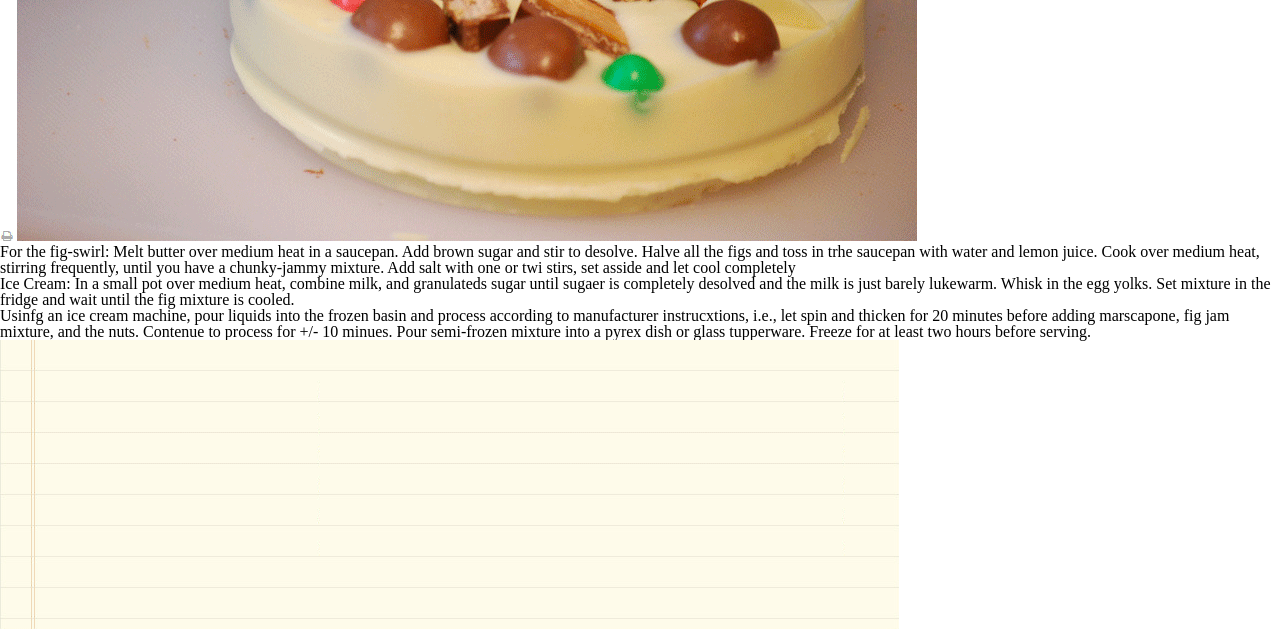
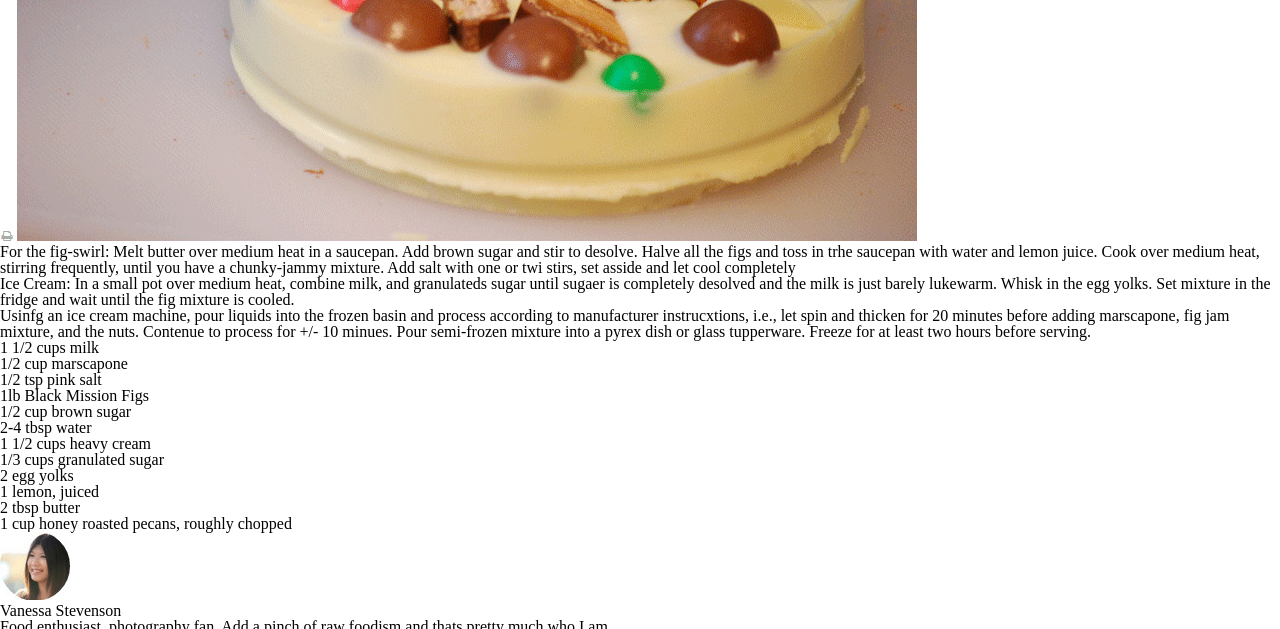
Before and after one commit to ZhenChiX/chocolate-pizza, a plain HTML site: page index.html in a window 1280 px wide. Shown: the part 696-1325 px from the top of the page. Drawn offline with Linux system fonts and the light colour scheme.

Commit message:
finished html

```diff
--- a/index.html
+++ b/index.html
@@ -67,7 +67,24 @@
             two hours before serving.
         </p>
     </section>
-    <img src="img/list-bg.png">
+    <div id="list-bg">
+   <ul>
+       <li>1 1/2 cups milk</li>
+       <li>1/2 cup marscapone</li>
+       <li>1/2 tsp pink salt</li>
+       <li>1lb Black Mission Figs</li>
+       <li>1/2 cup brown sugar</li>
+       <li>2-4 tbsp water</li>
+   </ul>
+   <ul>
+        <li>1 1/2 cups heavy cream</li>
+        <li>1/3 cups granulated sugar</li>
+        <li>2 egg yolks</li>
+        <li>1 lemon, juiced</li>
+        <li>2 tbsp butter</li>
+        <li>1 cup honey roasted pecans, roughly chopped</li>
+    </ul>
+    </div>
 <footer>
     <img src="img/van-pic.png">
     <h5>Vanessa Stevenson</h5>
```
